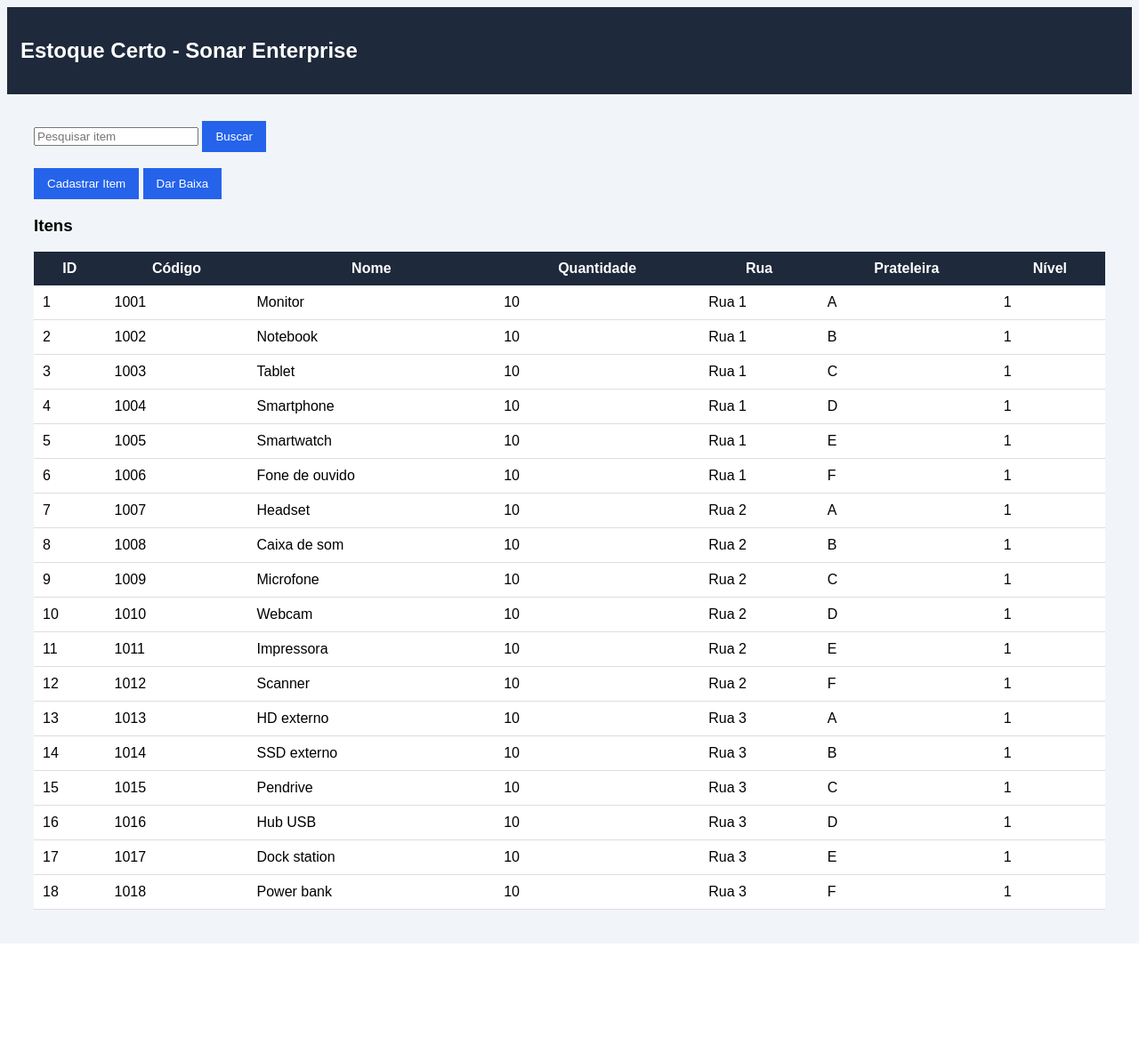
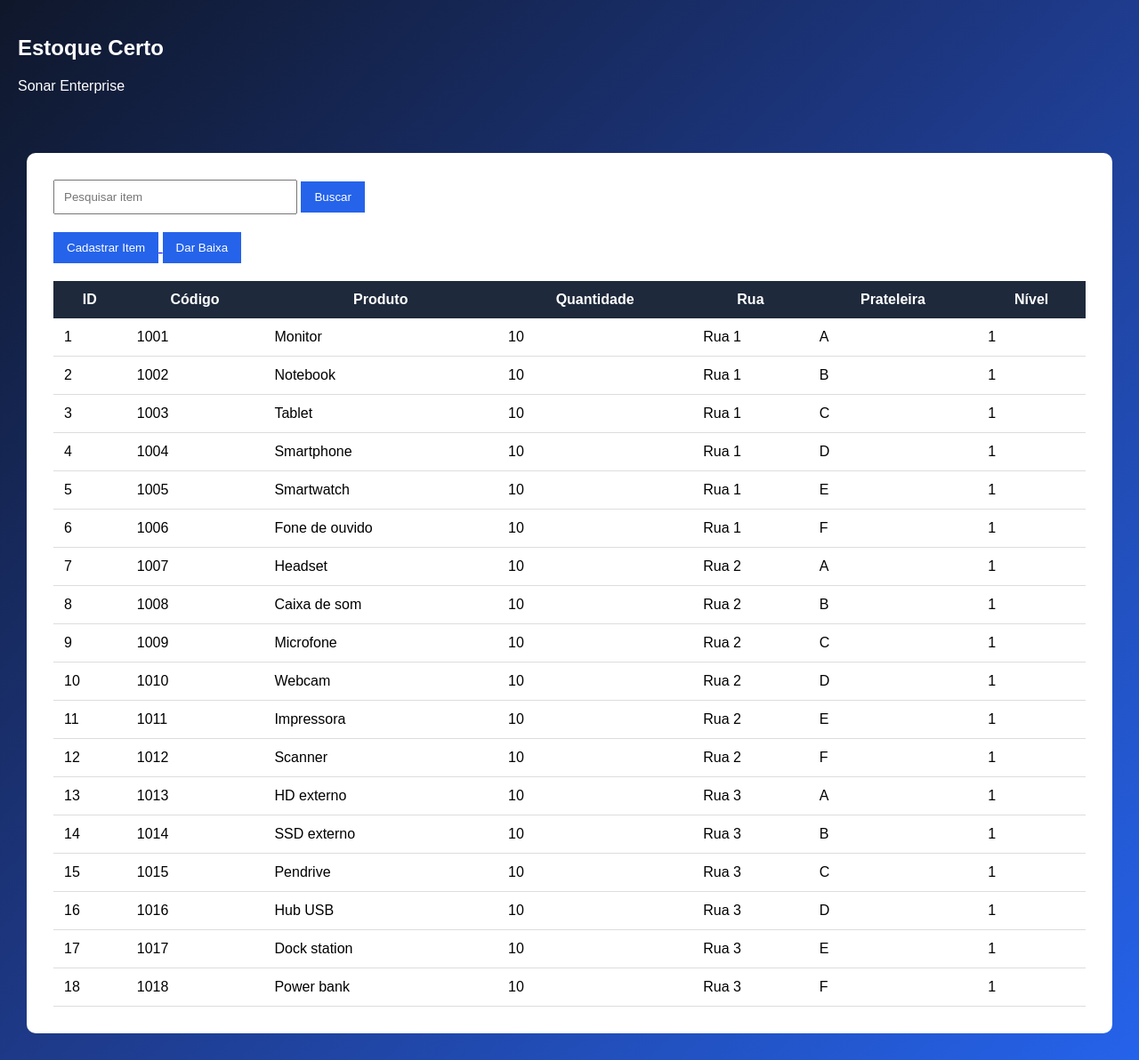
Before and after one commit to miguelroan09-art/sonar-enterprise-OFC, a Flask app: page /dashboard in a window 1280 px wide. Shown: the whole page at 89% size. Before the commit the page ends 1061 px from the top, so only its background shows below. Run offline with Flask 3, Linux system fonts and the light colour scheme; the visitor is signed in with stand-in values (Sample User, id 1); data comes from the database, SQL or seed files in the repository.

Commit message:
Update dashboard.html

```diff
--- a/templates/dashboard.html
+++ b/templates/dashboard.html
@@ -1,48 +1,79 @@
 <!DOCTYPE html>
 <html>
 <head>
+
 <title>Dashboard</title>
 
 <style>
 
 body{
-font-family:Arial;
-background:#f1f5f9;
+    margin:0;
+    font-family:Arial;
+
+    background: linear-gradient(135deg,#0f172a,#1e3a8a,#2563eb);
+    min-height:100vh;
 }
 
 header{
-background:#1e293b;
-color:white;
-padding:15px;
+    color:white;
+    padding:20px;
 }
 
 .container{
-padding:30px;
+
+    background:white;
+    margin:30px;
+    padding:30px;
+    border-radius:10px;
+
+}
+
+.search{
+    margin-bottom:20px;
+}
+
+.search input{
+    padding:10px;
+    width:250px;
+}
+
+button{
+    padding:10px 15px;
+    background:#2563eb;
+    color:white;
+    border:none;
+    cursor:pointer;
+}
+
+button:hover{
+    background:#1d4ed8;
 }
 
 table{
-width:100%;
-background:white;
-border-collapse:collapse;
+
+    width:100%;
+    border-collapse:collapse;
+    background:white;
+
 }
 
 th{
-background:#1e293b;
-color:white;
-padding:10px;
+    background:#1e293b;
+    color:white;
+    padding:12px;
 }
 
 td{
-padding:10px;
-border-bottom:1px solid #ddd;
+    padding:12px;
+    border-bottom:1px solid #ddd;
 }
 
-button{
-padding:10px 15px;
-background:#2563eb;
-color:white;
-border:none;
-cursor:pointer;
+tr:hover{
+    background:#f1f5f9;
+}
+
+.actions{
+    margin-bottom:20px;
 }
 
 </style>
@@ -52,29 +83,44 @@ cursor:pointer;
 <body>
 
 <header>
-<h2>Estoque Certo - Sonar Enterprise</h2>
+
+<h2>Estoque Certo</h2>
+<p>Sonar Enterprise</p>
+
 </header>
 
 <div class="container">
 
+<div class="search">
+
 <form method="GET">
+
 <input type="text" name="busca" placeholder="Pesquisar item">
+
 <button type="submit">Buscar</button>
+
 </form>
 
-<br>
+</div>
 
-<a href="/cadastrar"><button>Cadastrar Item</button></a>
-<a href="/baixar"><button>Dar Baixa</button></a>
+<div class="actions">
 
-<h3>Itens</h3>
+<a href="/cadastrar">
+<button>Cadastrar Item</button>
+</a>
+
+<a href="/baixar">
+<button>Dar Baixa</button>
+</a>
+
+</div>
 
 <table>
 
 <tr>
 <th>ID</th>
 <th>Código</th>
-<th>Nome</th>
+<th>Produto</th>
 <th>Quantidade</th>
 <th>Rua</th>
 <th>Prateleira</th>
```
